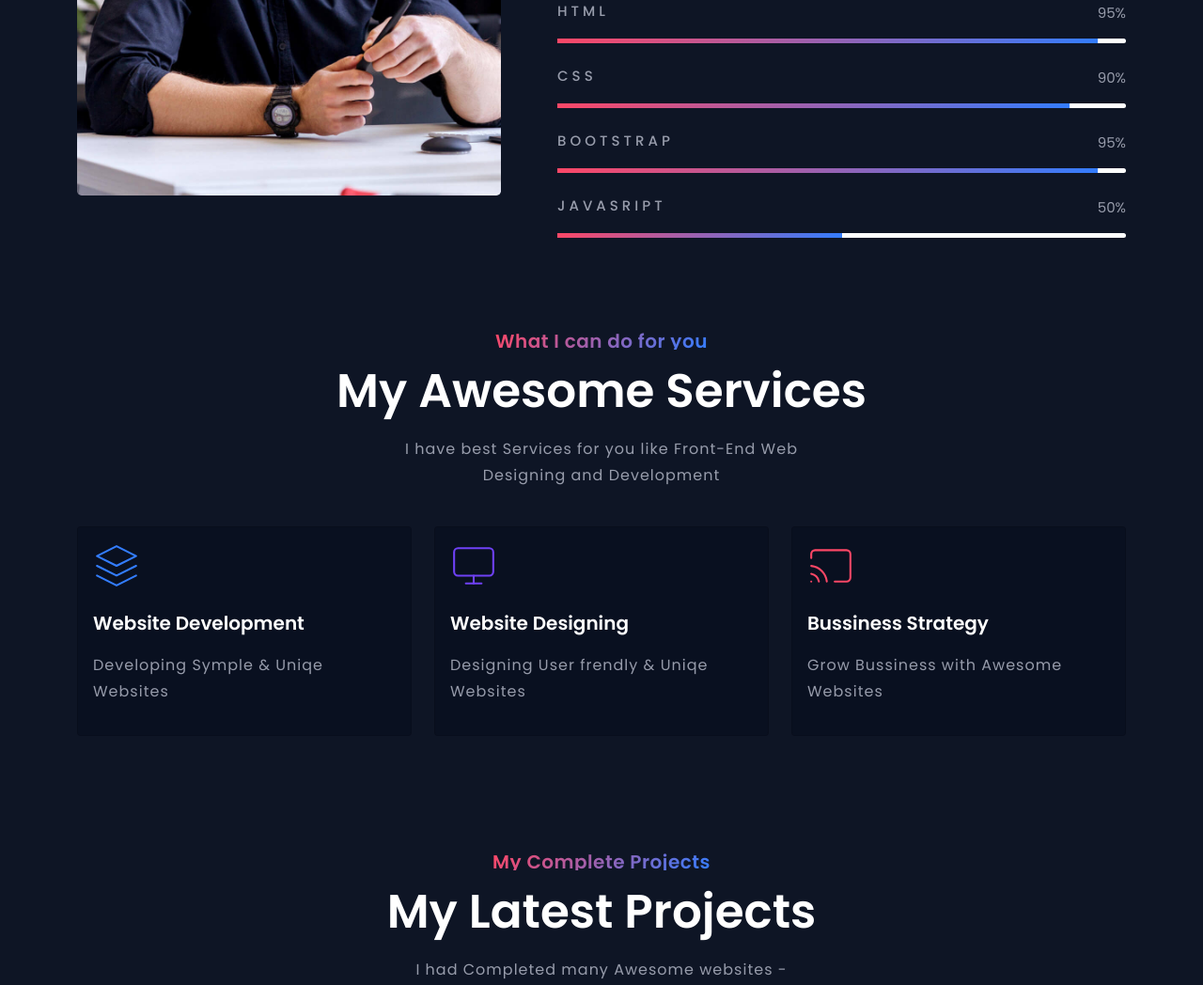
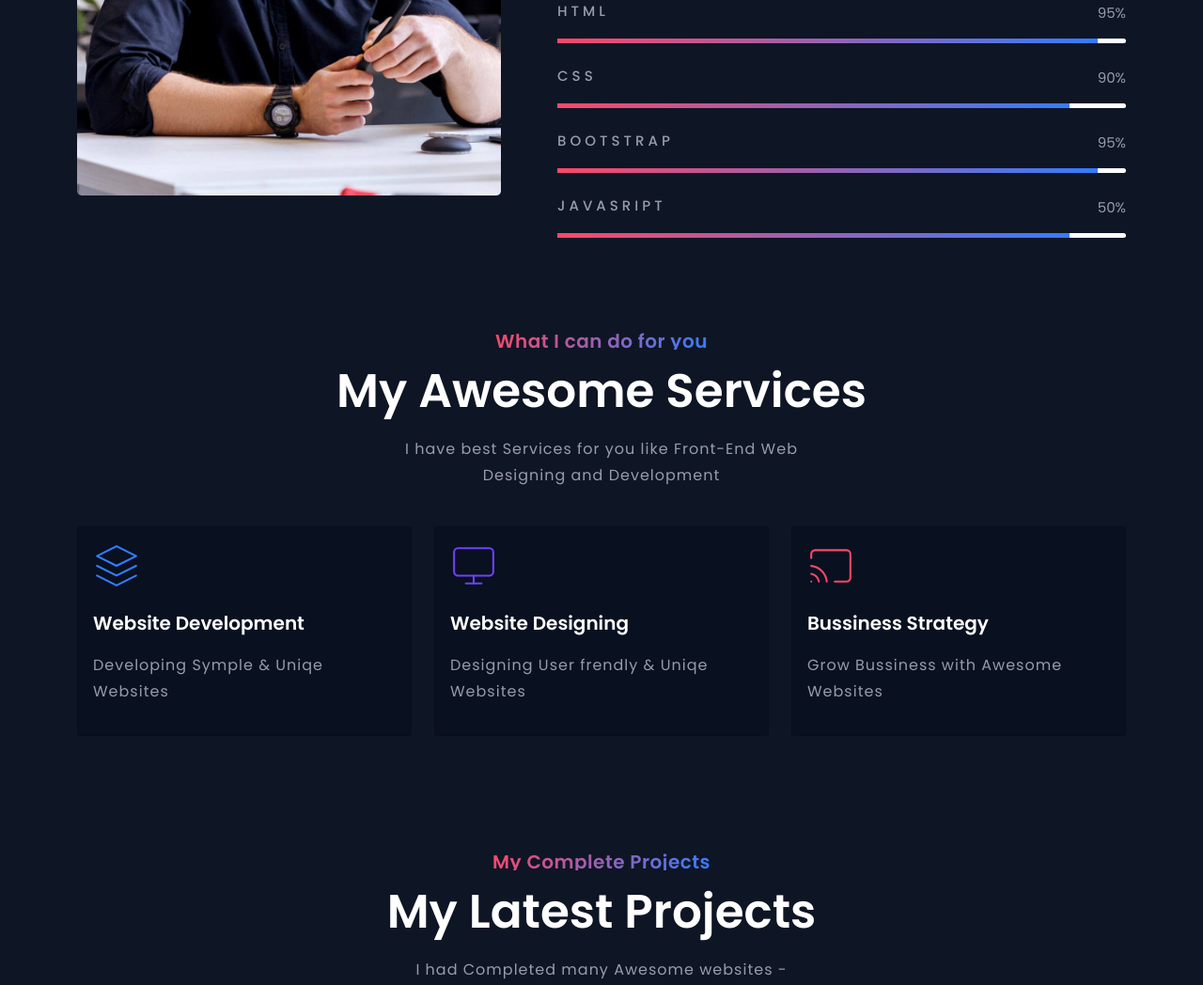
Before and after one commit to Aditya63a/5-Aditya-Portfolio, a plain HTML site: page index.html in a window 1280 px wide. Shown: the part 1405-2453 px from the top of the page at 94% size. Drawn offline with nearby package versions, Linux system fonts and the light colour scheme.

Commit message:
Update index.html

```diff
--- a/index.html
+++ b/index.html
@@ -159,7 +159,7 @@
                   <h6>JAVASRIPT</h6>
                   <div class="progress" role="progressbar" aria-label="Basic example" aria-valuenow="100"
                     aria-valuemin="0" aria-valuemax="100">
-                    <div class="progress-bar" style="width: 50%"></div>
+                    <div class="progress-bar" style="width: 90%"></div>
                   </div>
                   <span class="label">50%</span>
                 </div>
```
